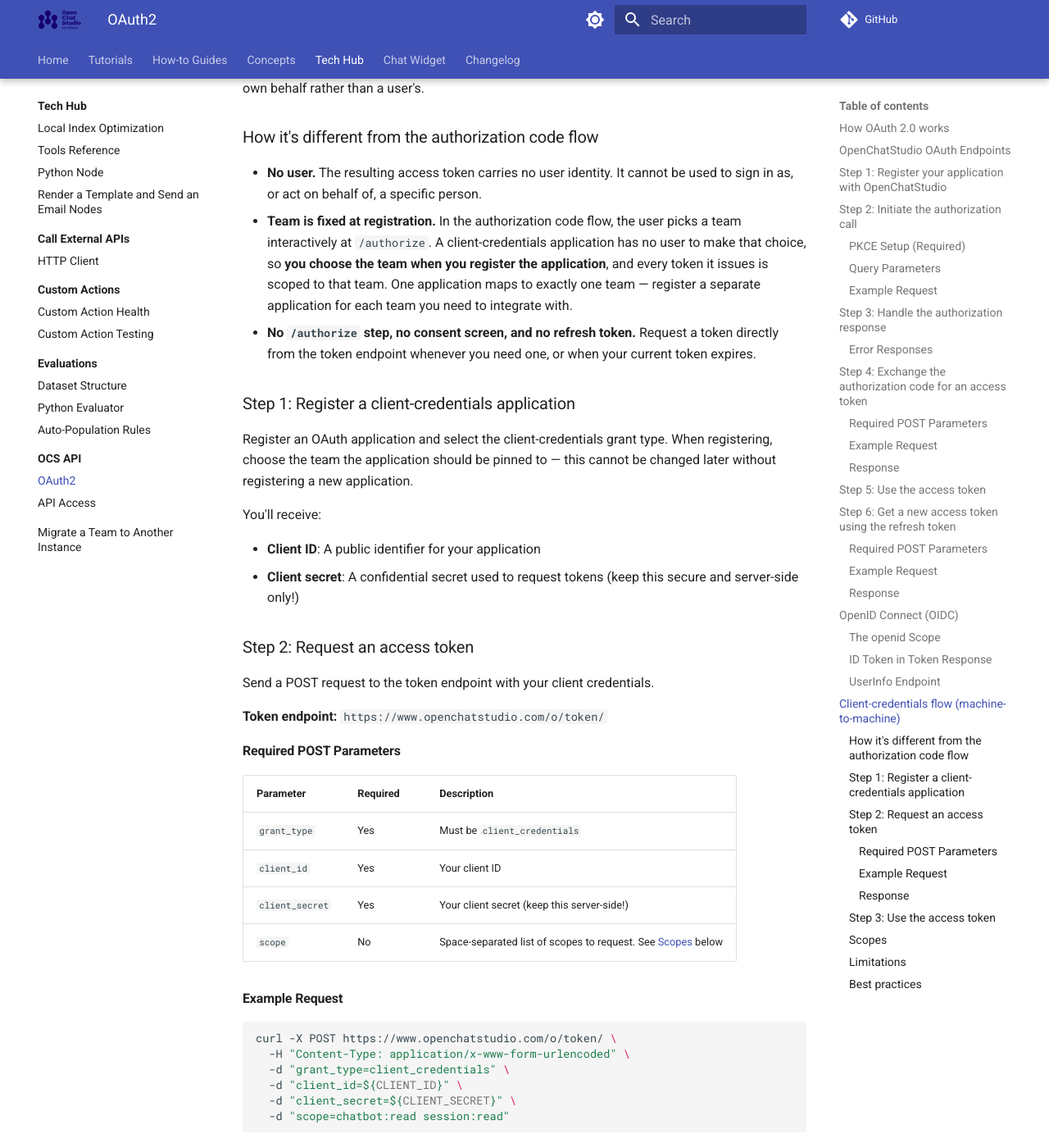
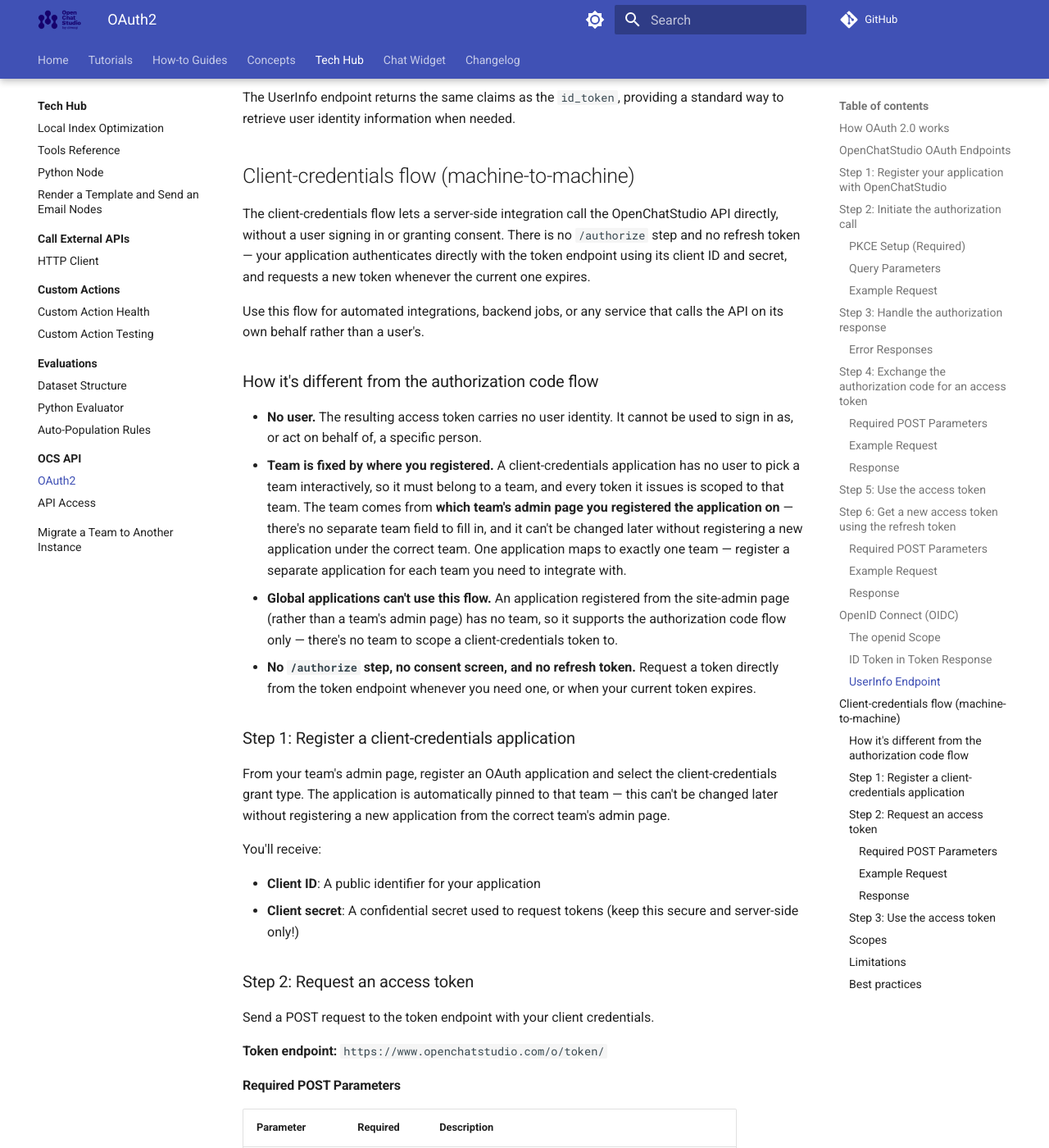
Before and after one commit to dimagi/open-chat-studio-docs, an MkDocs documentation site: the page built from docs/api/getting_started_with_oauth.md, in a window 1280 px wide and 1400 px high, scrolled down 7605 px. Shown: the whole window at 82% size. Built offline with MkDocs 1.6.1 and Material for MkDocs 9.7.7, drawn with Linux system fonts in a browser that asks for light colours; a script that is not in the unit is left out; comment, search, counter and statistics services are not loaded; some of the changed text lies outside the part shown.

Commit message:
update changelog and docs from OCS PR #4011
Co-Authored-By: Claude Opus 5 (1M context) <noreply@anthropic.com>

```diff
--- a/docs/api/getting_started_with_oauth.md
+++ b/docs/api/getting_started_with_oauth.md
@@ -23,7 +23,9 @@ For a detailed explanation of the OAuth 2.0 authorization code flow, see [OAuth
 
 ## Step 1: Register your application with OpenChatStudio
 
-Register your application with Open Chat Studio.
+OAuth applications belong to a team, and you register them from that team's admin page. Team Admins and Super Admins can register and manage OAuth applications for their own team; the application belongs to whichever team's admin page you registered it from — there's no separate field to choose the team.
+
+If you need a **global** application that isn't tied to any single team, a Super Admin can register one instead from the site-admin page. Global applications only support the authorization code flow described below — see [Client-credentials flow](#client-credentials-flow-machine-to-machine) for why client-credentials isn't available for them.
 
 You'll receive:
 
@@ -71,7 +73,7 @@ code_challenge = base64.urlsafe_b64encode(
 | `code_challenge_method` | Yes | Must be `S256` (SHA256) |
 | `state` | Recommended | Random string to prevent CSRF attacks. Store this and validate the response |
 | `scope` | No | Space-separated list of scopes. See available scopes in the [API docs](https://openchatstudio.com/api/docs/). If omitted, defaults to all scopes |
-| `team` | No | Specific team to scope the token to |
+| `team` | No | Only relevant for **global** (team-less) applications — lets the user pick which of their teams the token is scoped to. For an application registered under a team's admin page, the token is always scoped to that team, the user isn't asked to choose, and this parameter has no effect. If the authorizing user isn't a member of the application's team, authorization is refused |
 
 ### Example Request
 
@@ -103,7 +105,7 @@ https://your-server/callback/?error=access_denied&error_description=The+user+den
 
 Common error codes:
 
-- `access_denied`: User rejected the authorization request
+- `access_denied`: User rejected the authorization request, or (for a team-owned application) the authorizing user isn't a member of the application's team
 - `invalid_request`: Missing or invalid parameters
 - `unauthorized_client`: Client not authorized to use this flow
 - `server_error`: Authorization server encountered an error
@@ -286,12 +288,13 @@ Use this flow for automated integrations, backend jobs, or any service that call
 ### How it's different from the authorization code flow
 
 - **No user.** The resulting access token carries no user identity. It cannot be used to sign in as, or act on behalf of, a specific person.
-- **Team is fixed at registration.** In the authorization code flow, the user picks a team interactively at `/authorize`. A client-credentials application has no user to make that choice, so **you choose the team when you register the application**, and every token it issues is scoped to that team. One application maps to exactly one team — register a separate application for each team you need to integrate with.
+- **Team is fixed by where you registered.** A client-credentials application has no user to pick a team interactively, so it must belong to a team, and every token it issues is scoped to that team. The team comes from **which team's admin page you registered the application on** — there's no separate team field to fill in, and it can't be changed later without registering a new application under the correct team. One application maps to exactly one team — register a separate application for each team you need to integrate with.
+- **Global applications can't use this flow.** An application registered from the site-admin page (rather than a team's admin page) has no team, so it supports the authorization code flow only — there's no team to scope a client-credentials token to.
 - **No `/authorize` step, no consent screen, and no refresh token.** Request a token directly from the token endpoint whenever you need one, or when your current token expires.
 
 ### Step 1: Register a client-credentials application
 
-Register an OAuth application and select the client-credentials grant type. When registering, choose the team the application should be pinned to — this cannot be changed later without registering a new application.
+From your team's admin page, register an OAuth application and select the client-credentials grant type. The application is automatically pinned to that team — this can't be changed later without registering a new application from the correct team's admin page.
 
 You'll receive:
 
@@ -360,6 +363,7 @@ Machine tokens can only be granted **API resource scopes**. User-identity scopes
 - **User-only endpoints don't work.** Endpoints that require a signed-in user, such as `/me`, or any endpoint gated on a user permission, refuse or ignore machine tokens.
 - **No user is recorded as the actor.** Records created or modified using a machine token leave "created by" / "added by" / "cancelled by" style fields empty, since there is no user behind the token.
 - **Chat participants come from the request body, not the token.** For chat interactions (`chatbots:interact`), the participant is identified using the OpenAI-standard `user` field in the request body, rather than from the token.
+- **An application with no team can't issue usable tokens.** If a client-credentials application has no team (for example, an older application from before applications were team-scoped), token requests won't resolve to any team's data. Ask a Super Admin to assign the application to a team from the site-admin page.
 
 ### Best practices
 
```
Also changed, not shown: docs/changelog.md (+1 -0 lines), docs/concepts/team/index.md (+1 -0 lines).
